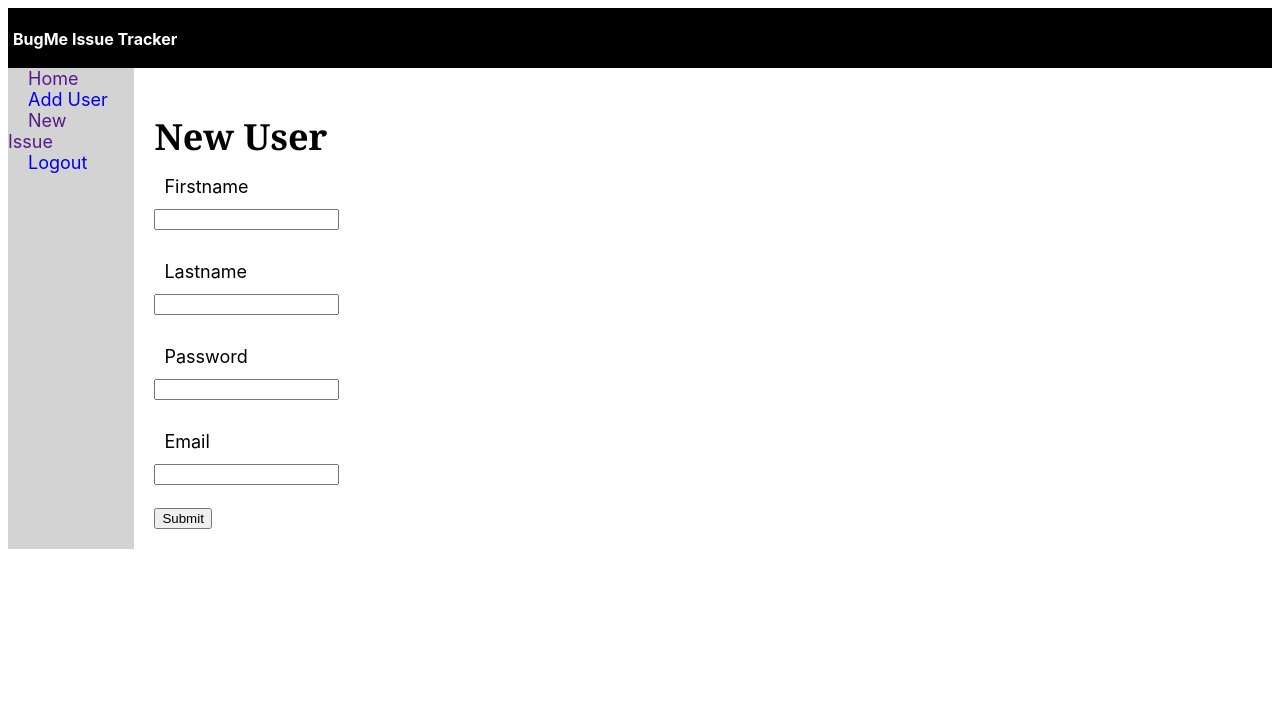
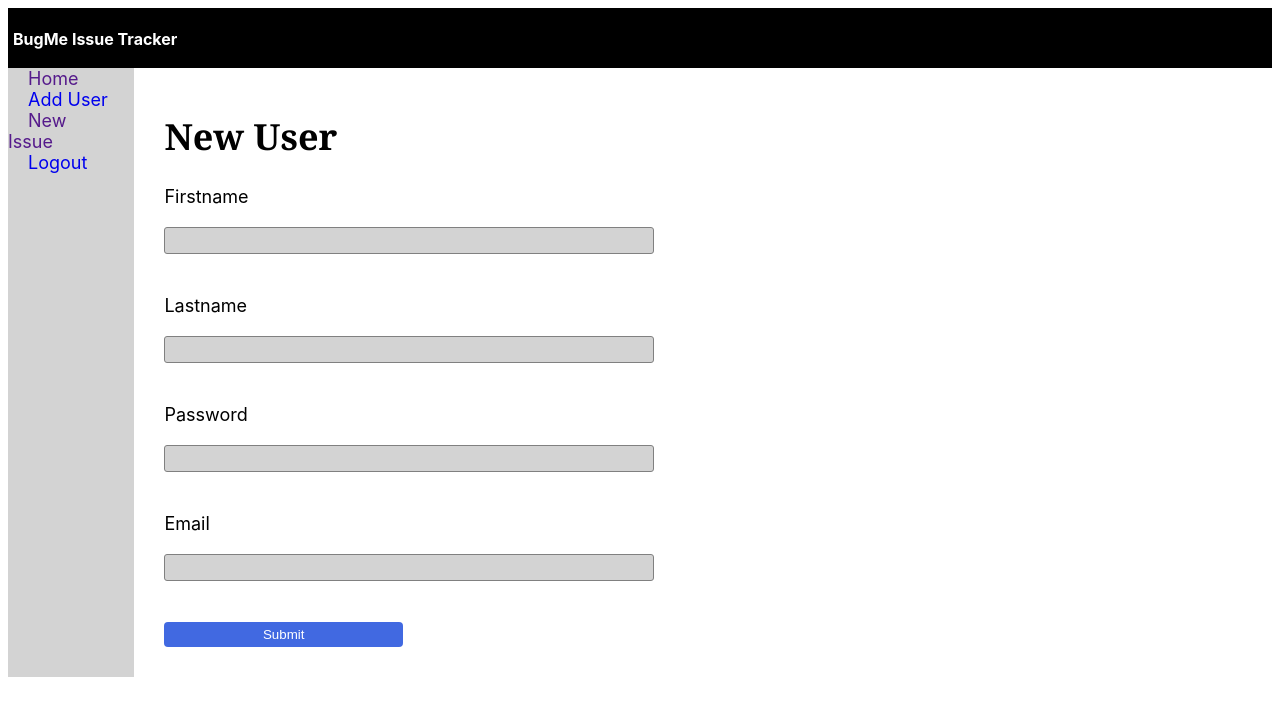
Before and after one commit to tavtav1/info2180-project2, a PHP site: page /register.html in a window 1280 px wide. Shown: the top 716 px of the page. Run offline with PHP 8.4, Linux system fonts and the light colour scheme.

Commit message:
Made change to the style sheet

```diff
--- a/Create-Issue.html
+++ b/Create-Issue.html
@@ -67,7 +67,7 @@
             </div>
 
             <div>
-              <input type="submit" value="submit">
+              <input id="submit" type="submit" value="submit">
             </div>
 
           </form>
--- a/register.html
+++ b/register.html
@@ -24,7 +24,7 @@
 			<form method="post" name="form" action="userData.php">
 				<h1>New User</h1>
 
-				<label>Firstname</label><br>
+				<label>Firstname</label>
 				<input type="text" name="fname" id="first-name"/><br><br>
 
 				<label>Lastname</label><br>
--- a/styles.css
+++ b/styles.css
@@ -17,6 +17,13 @@ body{
   height: 50px;
   padding: 5px;
 }
+
+a h3{
+    position: relative;
+    top: -23px;
+    color: white;
+}
+
 .nav-panel{
   background-color: lightgray;
   height: 100%;
@@ -24,7 +31,9 @@ body{
 h1{
   font-size: 36px;
   font-family: Georgia, 'Times New Roman', Times, serif;
-  margin-bottom: 5px;
+  margin-bottom: 15px;
+    margin-left: 10px;
+
 }
 h2{
   margin-bottom: 1px;
@@ -32,7 +41,7 @@ h2{
   color:#48BB78;
 }
 h3{
-  color:#white;
+  color: #white;
   font-size: 16px;
 }
 .main, form, label{
@@ -46,3 +55,22 @@ a{
   padding: 20px;
   text-decoration: none;
 }
+
+#submit{
+    background-color: royalblue;
+    color: white;
+    border-radius: 4px;
+    width: 75%;
+    border: none;
+    padding: 5px;
+    margin: 10px;
+}
+
+.main input{
+    width: 150%;
+    background-color: lightgrey;
+    border: 1px solid grey;
+    border-radius: 3px;
+    padding: 5px;
+    margin: 10px;
+}
```
Also changed, not shown: login.html (+4 -3 lines).
